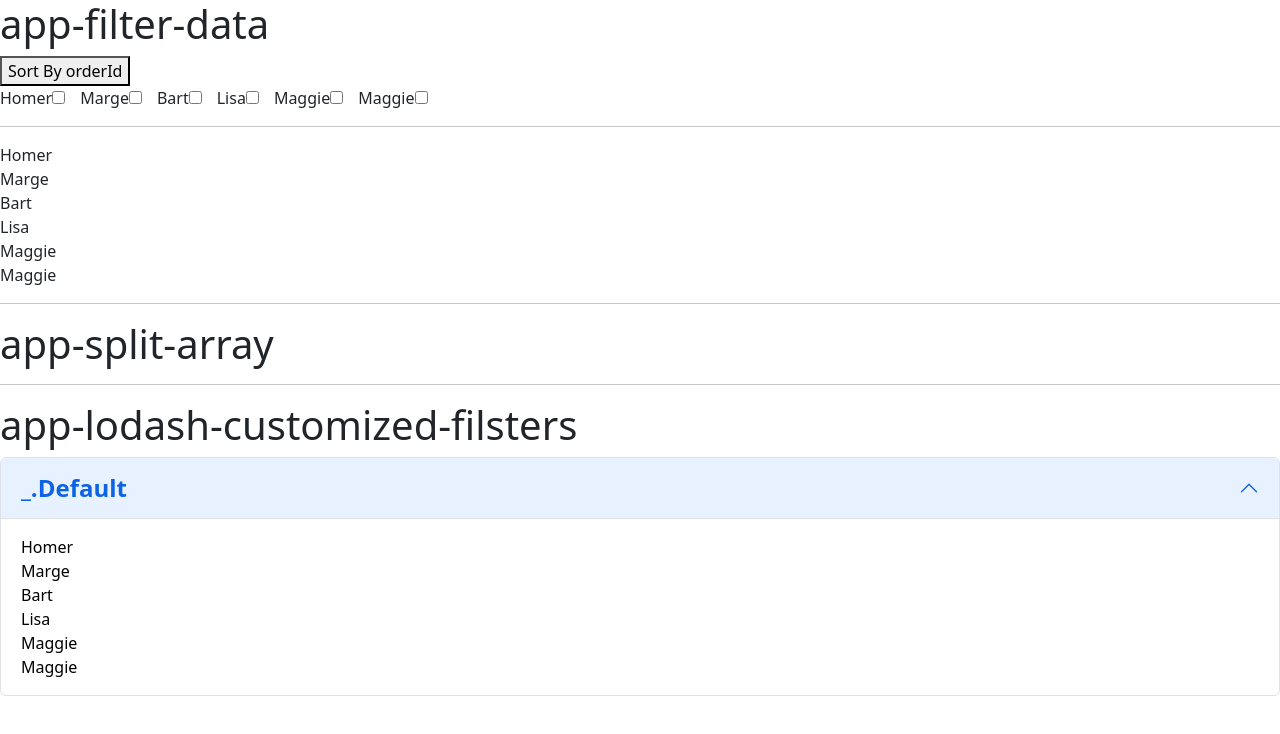
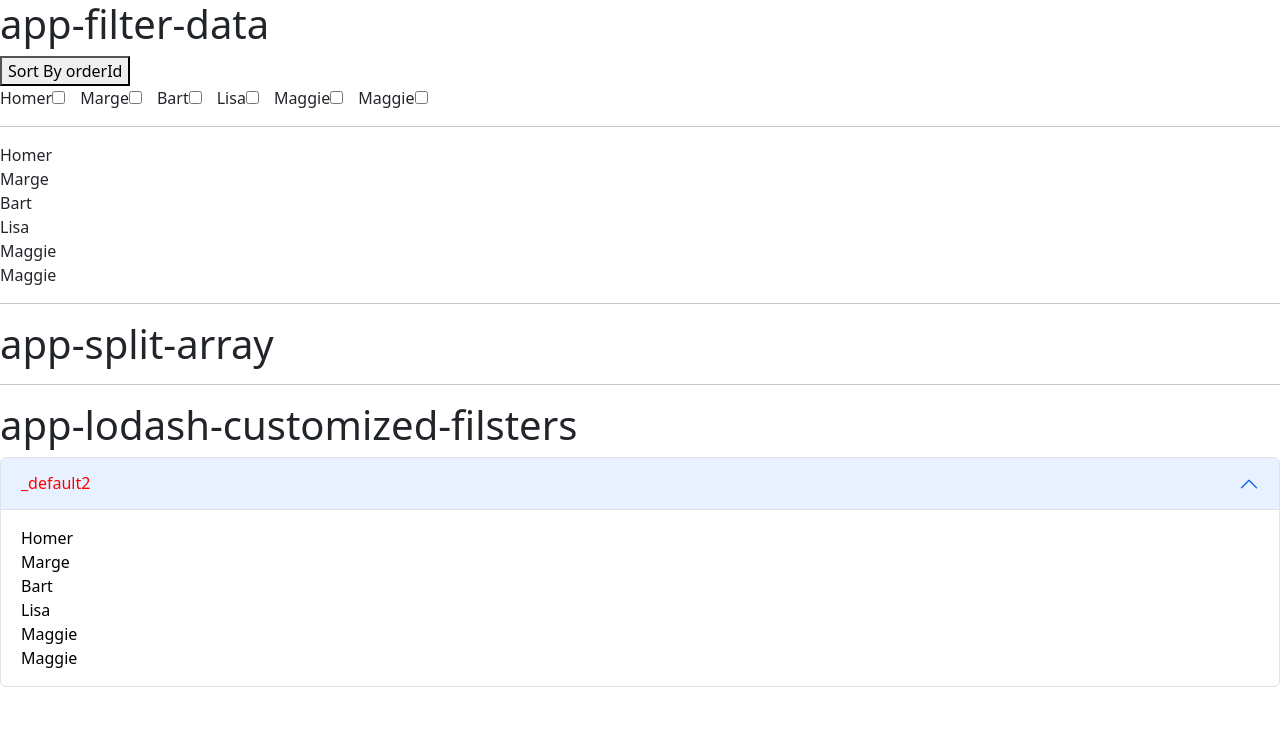
Before and after one commit to mramireztribe/filterData, an Angular app: page / in a window 1280 px wide. Shown: the top 734 px of the page. Built offline with nearby package versions, Linux system fonts and the light colour scheme.

Commit message:
added 'accordion-item' Component

```diff
--- a/src/app/components/lodash-customized-filters/components/accordion-items/accordion-items.component.html
+++ b/src/app/components/lodash-customized-filters/components/accordion-items/accordion-items.component.html
@@ -1 +1,16 @@
-<p>accordion-items works!</p>
+<div class="accordion-item">
+    <h2 class="accordion-header" id="headingOne">
+      <button class="accordion-button" type="button" data-bs-toggle="collapse" data-bs-target="#collapseOne" aria-expanded="true" aria-controls="collapseOne">
+        <div class="header">
+           {{header}}
+        </div>
+      </button>
+    </h2>
+    <div id="collapseOne" class="accordion-collapse collapse show" aria-labelledby="headingOne" data-bs-parent="#accordionExample">
+      <div class="accordion-body">
+        <div *ngFor="let character of filter">
+            {{character.name}}
+        </div>
+      </div>
+    </div>
+  </div>
--- a/src/app/components/lodash-customized-filters/components/accordion-items/accordion-items.component.scss
+++ b/src/app/components/lodash-customized-filters/components/accordion-items/accordion-items.component.scss
@@ -0,0 +1,9 @@
+div.accordion-item{
+    h2.accordion-header{
+        button.accordion-button{
+            div.header{
+                color:red;
+            }
+        }
+    }
+}
--- a/src/app/components/lodash-customized-filters/components/accordion-items/accordion-items.component.ts
+++ b/src/app/components/lodash-customized-filters/components/accordion-items/accordion-items.component.ts
@@ -1,4 +1,4 @@
-import { Component, OnInit } from '@angular/core';
+import { Component, Input, OnInit } from '@angular/core';
 
 @Component({
   selector: 'app-accordion-items',
@@ -7,6 +7,9 @@ import { Component, OnInit } from '@angular/core';
 })
 export class AccordionItemsComponent implements OnInit {
 
+  @Input() filter: any;
+  @Input() header: any;
+
   constructor() { }
 
   ngOnInit(): void {
--- a/src/app/components/lodash-customized-filters/lodash-customized-filters.component.html
+++ b/src/app/components/lodash-customized-filters/lodash-customized-filters.component.html
@@ -1,18 +1,3 @@
 <div class="accordion" id="accordionExample">
-  <div class="accordion-item">
-    <h2 class="accordion-header" id="headingOne">
-      <button class="accordion-button" type="button" data-bs-toggle="collapse" data-bs-target="#collapseOne" aria-expanded="true" aria-controls="collapseOne">
-        <div class="header">
-            _.Default
-        </div>
-      </button>
-    </h2>
-    <div id="collapseOne" class="accordion-collapse collapse show" aria-labelledby="headingOne" data-bs-parent="#accordionExample">
-      <div class="accordion-body">
-        <div *ngFor="let character of defaultFilter">
-            {{character.name}}
-        </div>
-      </div>
-    </div>
-  </div>
+  <app-accordion-items [header]="'_default2'" [filter]="defaultFilter"></app-accordion-items>
 </div>
```
